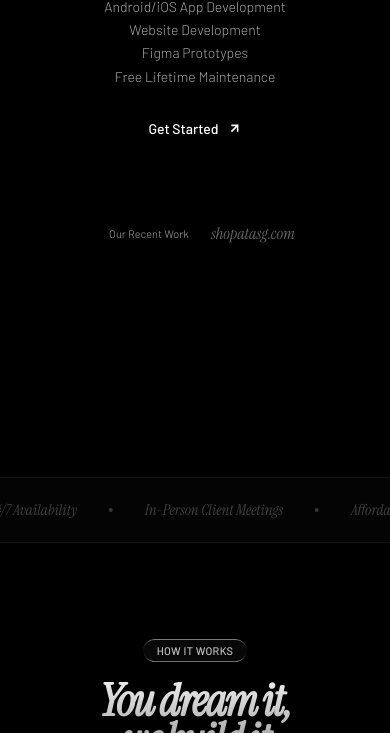
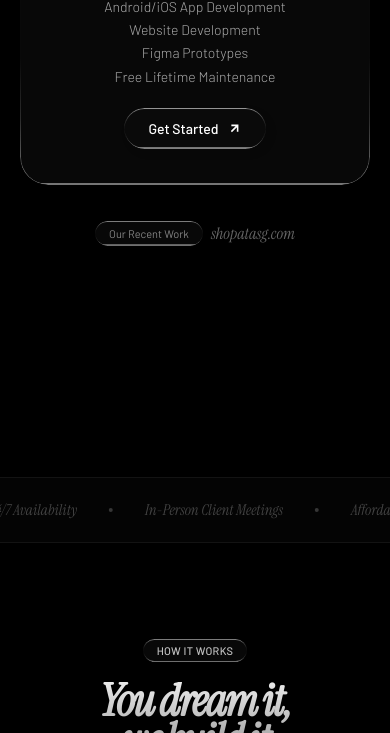
Before and after one commit to ayushaddy2002/Nexsite, a website: page public/index.html in a window 390 px wide. Shown: the part 367-1100 px from the top of the page. Drawn offline with Linux system fonts and the light colour scheme.

Commit message:
Restore glass-strong effect on hero Get Started button

```diff
--- a/public/index.html
+++ b/public/index.html
@@ -179,12 +179,6 @@ img,video{display:block}
 #hero-video{display:none}
 .hero-overlay{display:none}
 .hero-grain{display:none}
-#hero .glass,#hero .glass-strong{
-  background:transparent;
-  backdrop-filter:none;-webkit-backdrop-filter:none;
-  box-shadow:none;
-}
-#hero .glass::before,#hero .glass-strong::before{display:none}
 .hero-content{
   position:relative;z-index:3;
   display:flex;flex-direction:column;align-items:center;
@@ -724,12 +718,6 @@ footer{
 
   #hero{min-height:100vh;background:#000}
   #hero-video,#hero .hero-overlay,#hero .hero-grain{display:none}
-  #hero .glass,#hero .glass-strong{
-    background:transparent;
-    backdrop-filter:none;-webkit-backdrop-filter:none;
-    box-shadow:none;
-  }
-  #hero .glass::before,#hero .glass-strong::before{display:none}
   .hero-content{flex:1;display:flex;flex-direction:column;align-items:center;text-align:center;padding:0 20px;justify-content:center}
   .hero-h1{margin-top:0;margin-bottom:16px}
   .hero-sub{margin-bottom:20px}
```
